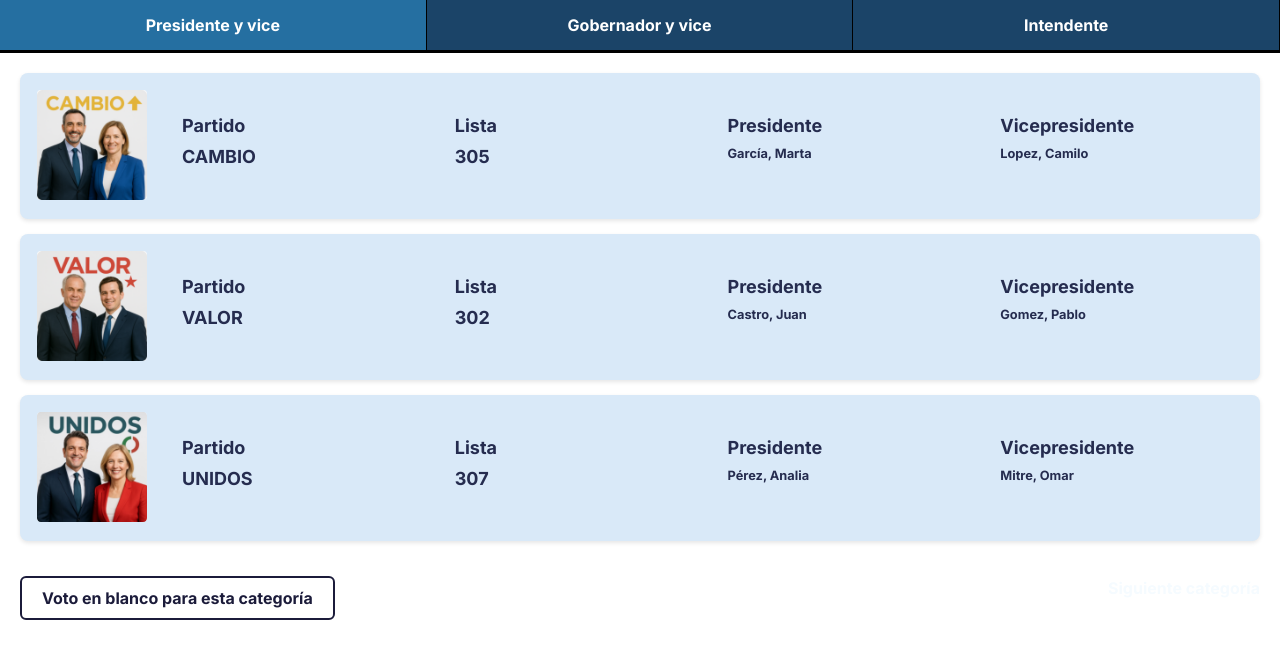
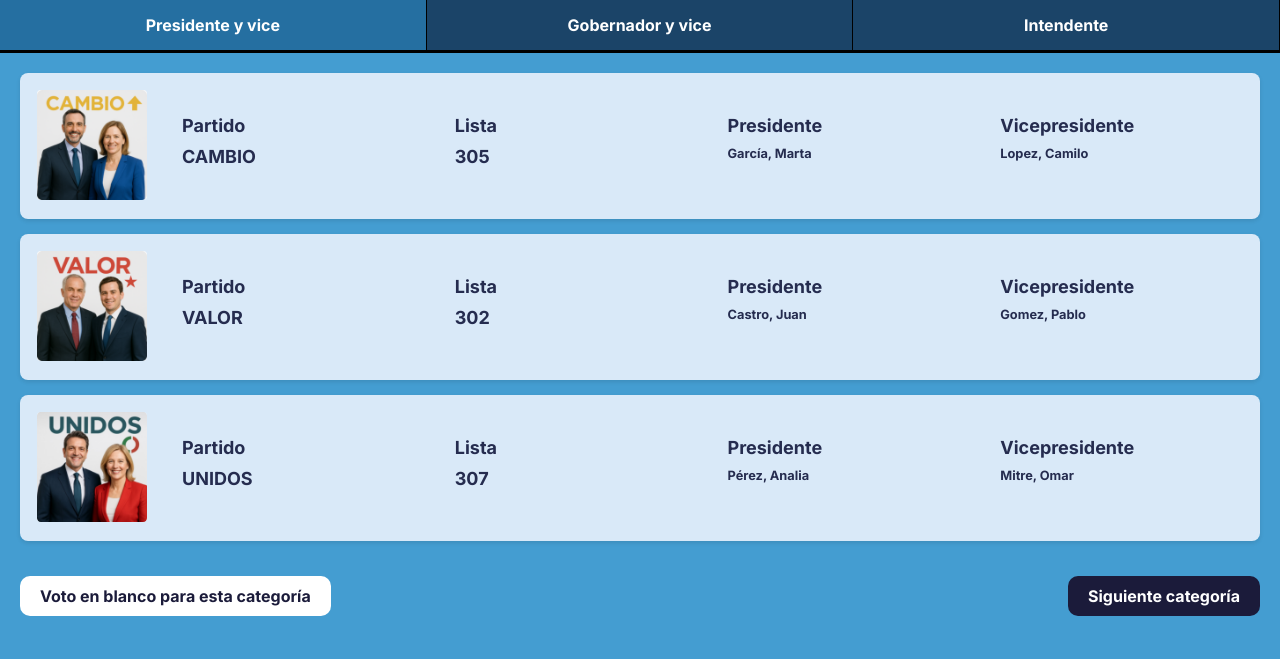
Before and after one commit to MaguiiCobos/Proyecto-Blockchain, a Flask app: page /votacion_cat in a window 1280 px wide. Shown: the top 659 px of the page. Run offline with Flask 3, Linux system fonts and the light colour scheme.

Commit message:
arreglamos la vista del migue que se la cambiamos

```diff
--- a/front/static/styles/styles.css
+++ b/front/static/styles/styles.css
@@ -597,7 +597,7 @@ body:not(:has(:target)) #presidente {
   padding: 10px 20px;
   text-align: center;
   display: inline-block;
-  border-radius: 6px;
+  border-radius: 10px;
   margin-top: 20px;
   text-decoration: none;
   font-weight: bold;
@@ -611,11 +611,11 @@ body:not(:has(:target)) #presidente {
 .btn_blanco {
   background-color: white;
   color: #1B1B3A;
-  border: 2px solid #1B1B3A;
+  /* border: 2px solid #1B1B3A; */
   padding: 10px 20px;
   text-align: center;
   display: inline-block;
-  border-radius: 6px;
+  border-radius: 10px;
   margin-top: 20px;
   margin-left: -20px;
   text-decoration: none;
--- a/front/templates/votacion_cat.html
+++ b/front/templates/votacion_cat.html
@@ -8,7 +8,7 @@
   <link rel="stylesheet" href="https://cdn.jsdelivr.net/npm/bootstrap-icons@1.11.3/font/bootstrap-icons.min.css" />
 </head>
 
-<body>
+<body class="fondo_secundario">
     <div class="tabs">
     <a href="#presidente" class="tab">Presidente y vice</a>
     <a href="#gobernador" class="tab">Gobernador y vice</a>
@@ -110,7 +110,7 @@
             </label>
 
             <div class="botones-derecha">
-                <a href="#gobernador" class="btn_siguiente">Siguiente categoría</a>
+                <a href="#gobernador" class="btn_anterior">Siguiente categoría</a>
             </div>
         </div>
 
@@ -210,7 +210,7 @@
 
             <div class="botones-derecha">
                 <a href="#presidente" class="btn_anterior">Categoria anterior</a>
-                <a href="#intendente" class="btn_siguiente">Siguiente categoría</a>
+                <a href="#intendente" class="btn_anterior">Siguiente categoría</a>
             </div>
         </div>
 
@@ -297,7 +297,7 @@
 
             <div class="botones-derecha">
                 <a href="#gobernador" class="btn_anterior">Categoría anterior</a>
-                <a href="{{url_for('tu_voto')}}" class="btn_siguiente">Finalizar votación</a>
+                <a href="{{url_for('tu_voto')}}" class="btn_anterior">Finalizar votación</a>
             </div>
         </div>
 
```
